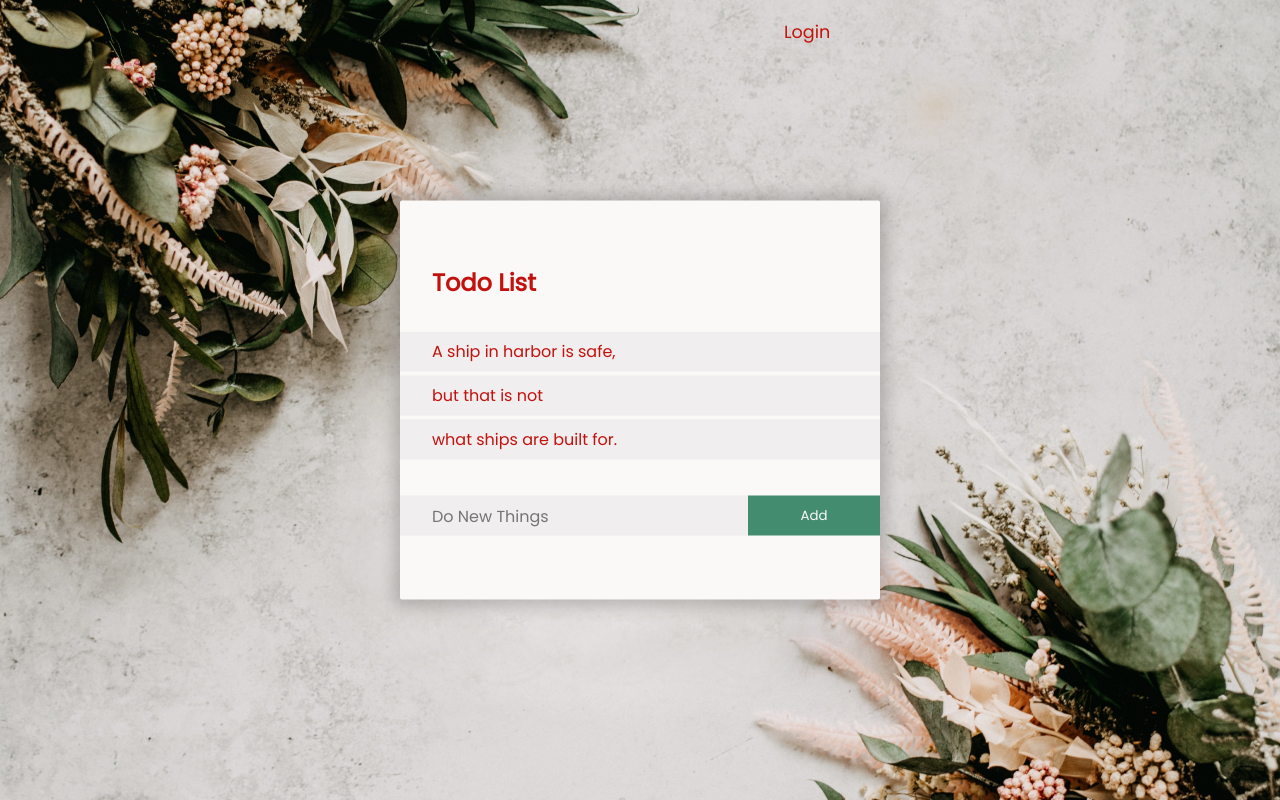
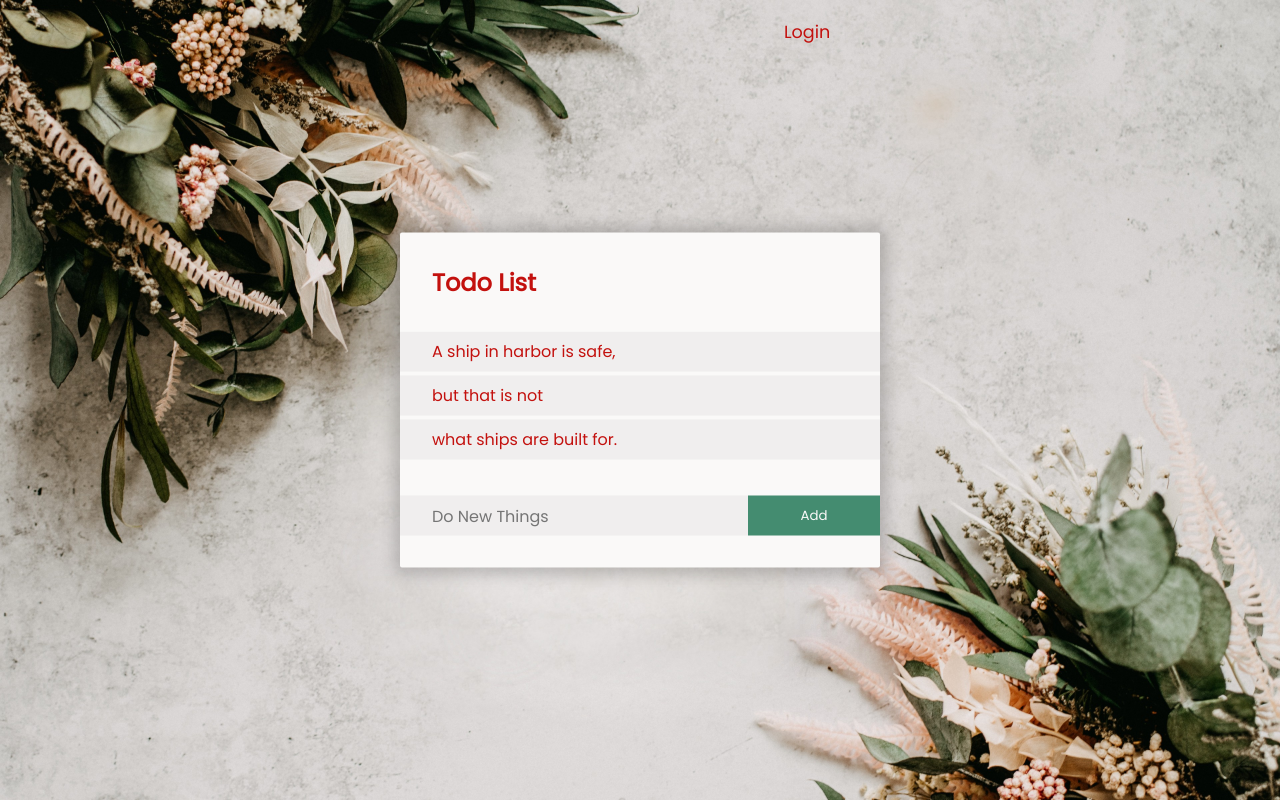
Before and after one commit to Knopkaivy/todolist, a React (Create React App) app: page / in a window 1280 px wide. Built offline with nearby package versions, Linux system fonts and the light colour scheme; no server answers.

Commit message:
update styles on height so TodoList doesn overflow Nav

```diff
--- a/src/styles/App.css
+++ b/src/styles/App.css
@@ -43,8 +43,6 @@ body {
   width: 100vw;
   min-width: 375px;
   max-width: 30rem;
-  max-height: 100vh;
-  padding: 2rem 0 2rem 0;
   position: absolute;
   top: 50%;
   left: 50%;
--- a/src/styles/Nav.css
+++ b/src/styles/Nav.css
@@ -1,7 +1,6 @@
 .Nav {
   height: 4rem;
   width: 100vw;
-  z-index: 1;
 }
 .Nav__container {
   height: 100%;
--- a/src/styles/TodoList.css
+++ b/src/styles/TodoList.css
@@ -1,5 +1,5 @@
 .TodoList {
-  max-height: 80vh;
+  max-height: calc(100vh - 8rem);
   list-style: none;
   width: 100%;
   display: flex;
```
